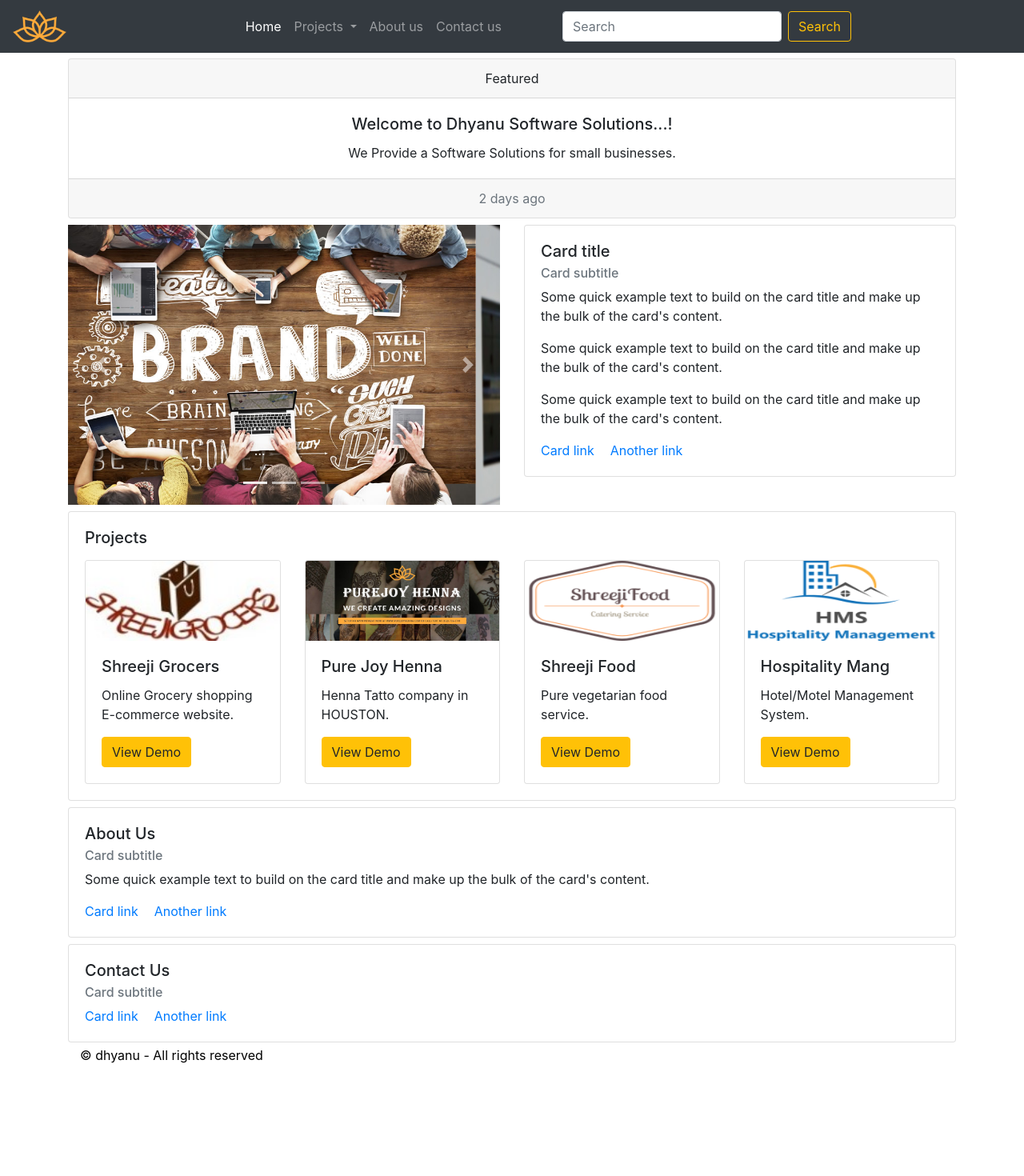
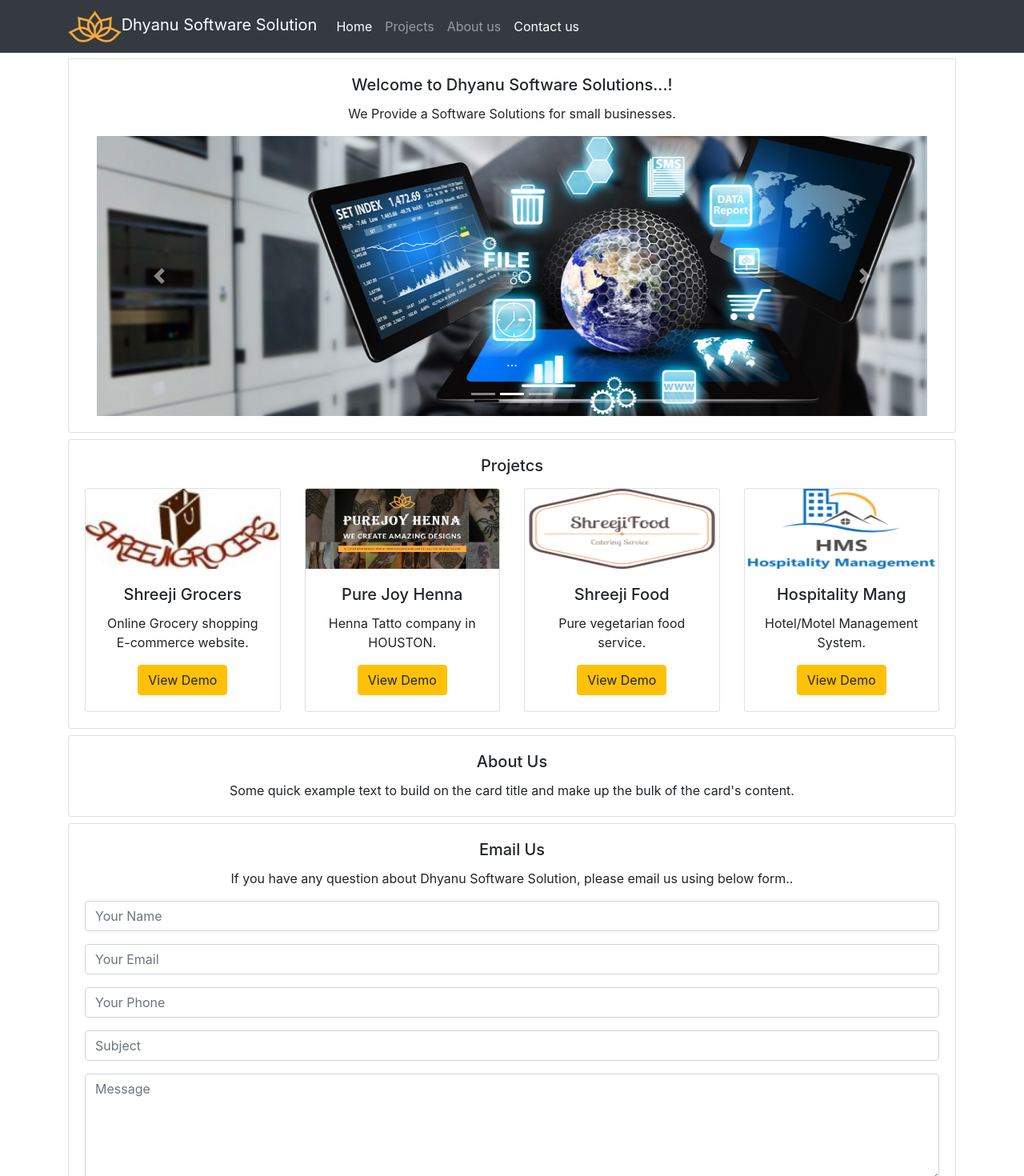
Before and after one commit to sejaldhaval/dhyanu-app, an Angular app: page / in a window 1280 px wide. Shown: the top 1470 px of the page at 80% size. Before the commit the page ends 1335 px from the top, so only its background shows below. Built offline with nearby package versions, Linux system fonts and the light colour scheme.

Commit message:
added content, organized top navbar

```diff
--- a/src/app/app.component.css
+++ b/src/app/app.component.css
@@ -12,10 +12,7 @@
 
 /*Large devices (desktops, 992px and up)*/
 @media (min-width: 992px) {
-  #navbarSupportedContent {
-    padding-left: 200px;
-    padding-right: 200px;
-  }
+
 }
 
 /*Extra large devices (large desktops, 1200px and up)*/
--- a/src/app/app.component.html
+++ b/src/app/app.component.html
@@ -1,56 +1,35 @@
-  <nav class="navbar fixed-top navbar-expand-lg navbar-dark bg-dark">
-    <a class="navbar-brand" href="#"><img src="../assets/images/logo.jpg" height="40" /></a>
+<nav id="main-navbar" class="navbar fixed-top navbar-expand-lg navbar-dark bg-dark">
+  <div class="container">
+    <a class="navbar-brand" href="#"><img src="../assets/images/logo.jpg" height="40" />Dhyanu Software Solution</a>
     <button class="navbar-toggler" type="button" data-toggle="collapse" data-target="#navbarSupportedContent" aria-controls="navbarSupportedContent" aria-expanded="false" aria-label="Toggle navigation">
       <span class="navbar-toggler-icon"></span>
     </button>
     <div class="collapse navbar-collapse" id="navbarSupportedContent">
       <ul class="navbar-nav mr-auto">
         <li class="nav-item active">
-          <a class="nav-link" href="#">Home <span class="sr-only">(current)</span></a>
+          <a class="nav-link" href="#home">Home <span class="sr-only">(current)</span></a>
         </li>
         <li class="nav-item dropdown">
-          <a class="nav-link dropdown-toggle" href="#" id="navbarDropdown" role="button" data-toggle="dropdown" aria-haspopup="true" aria-expanded="false">
-            Projects
-          </a>
-          <div class="dropdown-menu" aria-labelledby="navbarDropdown">
-            <a class="dropdown-item" href="#">Action</a>
-            <a class="dropdown-item" href="#">Another action</a>
-            <div class="dropdown-divider"></div>
-            <a class="dropdown-item" href="#">Something else here</a>
-          </div>
+          <a class="nav-link" href="#project">Projects</a>
         </li>
         <li class="nav-item">
-          <a class="nav-link" href="#">About us</a>
+          <a class="nav-link" href="#aboutus">About us</a>
         </li>
         <li class="nav-item">
-          <a class="nav-link" href="#">Contact us</a>
+          <a class="nav-link" href="#contactus">Contact us</a>
         </li>
       </ul>
-      <form class="form-inline my-2 my-lg-0">
-        <input class="form-control mr-sm-2" type="search" placeholder="Search" aria-label="Search">
-        <button class="btn btn-outline-warning my-2 my-sm-0" type="submit">Search</button>
-      </form>
+    </div>
   </div>
 </nav>
-  <div id="main-content" class="container">
-    <div class="row pt-2">
+  <div id="main-content" data-spy="scroll" data-target="#main-navbar" data-offset="0" class="container">
+    <div id="home" class="row pt-2">
       <div class="col">
         <div class="card text-center">
-          <div class="card-header">
-            Featured
-          </div>
           <div class="card-body">
             <h5 class="card-title">Welcome to {{ title }}!</h5>
             <p class="card-text">We Provide a Software Solutions for small businesses.</p>
-          </div>
-          <div class="card-footer text-muted">
-            2 days ago
-          </div>
-        </div>
-      </div>
-    </div>
-    <div class="row pt-2 justify-content-md-center">
-      <div class="col-sm-12 col-md-6">
+            <div class="col-12">
               <div id="carouselExampleIndicators" class="carousel slide" data-ride="carousel">
                 <ol class="carousel-indicators">
                   <li data-target="#carouselExampleIndicators" data-slide-to="0" class="active"></li>
@@ -61,8 +40,8 @@
                   <div class="carousel-item active">
                     <img class="d-block w-100" src="../assets/images/imagen-2.jpg" alt="First slide" height="350" width="1000">
                     <div class="carousel-caption d-none d-md-block">
-                <h5>...</h5>
-                <p>...</p>
+                      <h5>Marketing</h5>
+                      <p>Market your brand online</p>
                     </div>
                   </div>
                   <div class="carousel-item">
@@ -90,27 +69,17 @@
                 </a>
               </div>
             </div>
-      <div class="col-sm-12 col-md-6">
-        <div class="card">
-          <div class="card-body">
-            <h5 class="card-title">Card title</h5>
-            <h6 class="card-subtitle mb-2 text-muted">Card subtitle</h6>
-            <p class="card-text">Some quick example text to build on the card title and make up the bulk of the card's content.</p>
-            <p class="card-text">Some quick example text to build on the card title and make up the bulk of the card's content.</p>
-            <p class="card-text">Some quick example text to build on the card title and make up the bulk of the card's content.</p>
-            <a href="#" class="card-link">Card link</a>
-            <a href="#" class="card-link">Another link</a>
           </div>
         </div>
       </div>
     </div>
-    <div class="row pt-2">
+    <div id="project" class="row pt-2">
       <div class="col">
-        <div class="card">
+        <div class="card text-center">
           <div class="card-body">
-            <h5 class="card-title">Projects</h5>
-            <div class="row">
-              <div class="col-sm-12 col-md-6 col-lg-3 pt-1">
+            <h5 class="card-title">Projetcs</h5>
+            <div class="row" style="display: flex; flex-wrap: nowrap; overflow: auto;">
+              <div class="col-sm-12 col-md-6 col-lg-3 pt-1" style="display: inline-block;">
                 <div class="card">
                   <img class="card-img-top" src="../assets/images/ShreejiGrocersLogo.jpg" alt="Card image cap" height="100">
                   <div class="card-body">
@@ -120,7 +89,7 @@
                   </div>
                 </div>
               </div>
-              <div class="col-sm-12 col-md-6 col-lg-3 pt-1">
+              <div class="col-sm-12 col-md-6 col-lg-3 pt-1" style="display: inline-block;">
                 <div class="card">
                   <img class="card-img-top" src="../assets/images/Purejoyhennabanner.jpg" alt="Card image cap" height="100">
                   <div class="card-body">
@@ -130,7 +99,7 @@
                   </div>
                 </div>
               </div>
-              <div class="col-sm-12 col-md-6 col-lg-3 pt-1">
+              <div class="col-sm-12 col-md-6 col-lg-3 pt-1" style="display: inline-block;">
                 <div class="card">
                   <img class="card-img-top" src="../assets/images/ShreejiFoodLogo.png" alt="Card image cap" height="100">
                   <div class="card-body">
@@ -140,7 +109,7 @@
                   </div>
                 </div>
               </div>
-              <div class="col-sm-12 col-md-6 col-lg-3 pt-1">
+              <div class="col-sm-12 col-md-6 col-lg-3 pt-1" style="display: inline-block;">
                 <div class="card">
                   <img class="card-img-top" src="../assets/images/HMSLogo.png" alt="Card image cap" height="100">
                   <div class="card-body">
@@ -150,97 +119,55 @@
                   </div>
                 </div>
               </div>
+              <div class="col-sm-12 col-md-6 col-lg-3 pt-1" style="display: inline-block;">
+                <div class="card">
+                  <img class="card-img-top" src="../assets/images/yourwaycateringlogo.png" alt="Card image cap" height="100">
+                  <div class="card-body">
+                    <h5 class="card-title">Catering Service</h5>
+                    <p class="card-text">Deliver Food to your doorstep</p>
+                    <a href="#" class="btn btn-warning">View Demo</a>
                   </div>
                 </div>
               </div>
             </div>
           </div>
-    <div class="row pt-2">
+        </div>
+      </div>
+    </div>
+    <div id="aboutus" class="row pt-2">
       <div class="col">
-        <div class="card">
+        <div class="card text-center">
           <div class="card-body">
             <h5 class="card-title">About Us</h5>
-            <h6 class="card-subtitle mb-2 text-muted">Card subtitle</h6>
             <p class="card-text">Some quick example text to build on the card title and make up the bulk of the card's content.</p>
-            <a href="#" class="card-link">Card link</a>
-            <a href="#" class="card-link">Another link</a>
           </div>
         </div>
       </div>
     </div>
-    <div class="row pt-2">
+    <div id="contactus" class="row pt-2">
       <div class="col">
-        <div class="card">
+        <div class="card text-center">
           <div class="card-body">
-            <h5 class="card-title">Contact Us</h5>
-            <h6 class="card-subtitle mb-2 text-muted">Card subtitle</h6>
-            <script>
-              function initMap() {
-                var chicago = new google.maps.LatLng(41.850, -87.650);
-
-                var map = new google.maps.Map(document.getElementById('map'), {
-                  center: chicago,
-                  zoom: 3
-                });
-
-                var coordInfoWindow = new google.maps.InfoWindow();
-                coordInfoWindow.setContent(createInfoWindowContent(chicago, map.getZoom()));
-                coordInfoWindow.setPosition(chicago);
-                coordInfoWindow.open(map);
-
-                map.addListener('zoom_changed', function () {
-                  coordInfoWindow.setContent(createInfoWindowContent(chicago, map.getZoom()));
-                  coordInfoWindow.open(map);
-                });
-              }
-
-              var TILE_SIZE = 256;
-
-              function createInfoWindowContent(latLng, zoom) {
-                var scale = 1 << zoom;
-
-                var worldCoordinate = project(latLng);
-
-                var pixelCoordinate = new google.maps.Point(
-                  Math.floor(worldCoordinate.x * scale),
-                  Math.floor(worldCoordinate.y * scale));
-
-                var tileCoordinate = new google.maps.Point(
-                  Math.floor(worldCoordinate.x * scale / TILE_SIZE),
-                  Math.floor(worldCoordinate.y * scale / TILE_SIZE));
-
-                return [
-                  'Chicago, IL',
-                  'LatLng: ' + latLng,
-                  'Zoom level: ' + zoom,
-                  'World Coordinate: ' + worldCoordinate,
-                  'Pixel Coordinate: ' + pixelCoordinate,
-                  'Tile Coordinate: ' + tileCoordinate
-                ].join('<br>');
-              }
-
-              // The mapping between latitude, longitude and pixels is defined by the web
-              // mercator projection.
-              function project(latLng) {
-                var siny = Math.sin(latLng.lat() * Math.PI / 180);
-
-                // Truncating to 0.9999 effectively limits latitude to 89.189. This is
-                // about a third of a tile past the edge of the world tile.
-                siny = Math.min(Math.max(siny, -0.9999), 0.9999);
-
-                return new google.maps.Point(
-                  TILE_SIZE * (0.5 + latLng.lng() / 360),
-                  TILE_SIZE * (0.5 - Math.log((1 + siny) / (1 - siny)) / (4 * Math.PI)));
-              }
-            </script>
-            <div id="map"></div>
-            <!-- Replace the value of the key parameter with your own API key. -->
-            <script async defer
-                    src="https://maps.googleapis.com/maps/api/js?key=AIzaSyAZcq-Q3z2HeG-UNGxwHTVezV9L-DdApms&callback=initMap">
-            </script>
-
-            <a href="#" class="card-link">Card link</a>
-            <a href="#" class="card-link">Another link</a>
+            <h5 class="card-title">Email Us</h5>
+            <p class="card-text">If you have any question about Dhyanu Software Solution, please email us using below form..</p>
+            <div class="col-12 p-0">
+              <div class="form-group">
+                <input type="text" class="form-control" placeholder="Your Name" />
+              </div>
+              <div class="form-group">
+                <input type="email" class="form-control emailAddress" placeholder="Your Email" />
+              </div>
+              <div class="form-group">
+                <input type="text" class="form-control" placeholder="Your Phone" />
+              </div>
+              <div class="form-group">
+                <input type="text" class="form-control" placeholder="Subject" />
+              </div>
+              <div class="form-group">
+                <textarea class="form-control" rows="5" placeholder="Message"></textarea>
+              </div>
+            </div>
+            <a href="#" class="card-link">Send</a>
           </div>
         </div>
       </div>
--- a/src/index.html
+++ b/src/index.html
@@ -1,4 +1,4 @@
-<!doctype html>
+<!DOCTYPE html>
 <html lang="en">
 <head>
   <meta charset="utf-8">
```
Also changed, not shown: src/assets/images/yourwaycateringlogo.png (added). Lines whose indentation alone changed are shown as unchanged.
